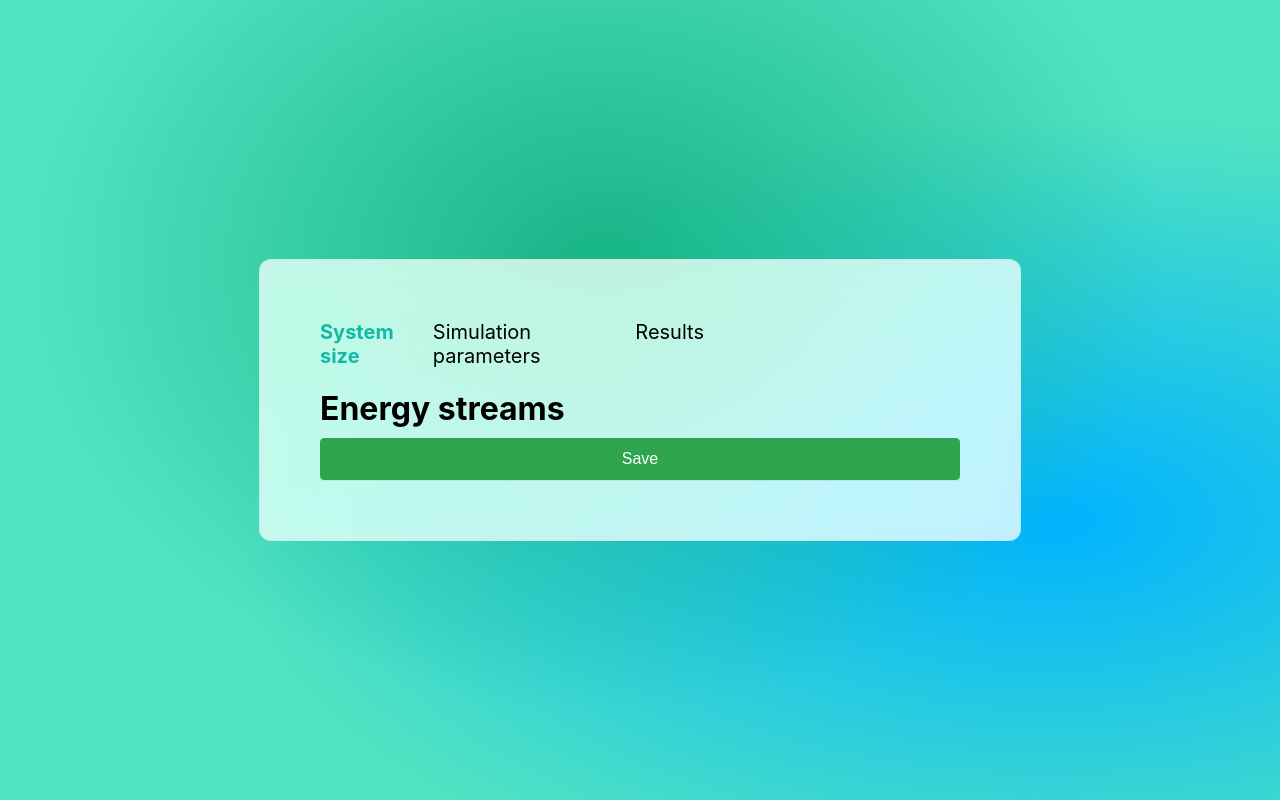
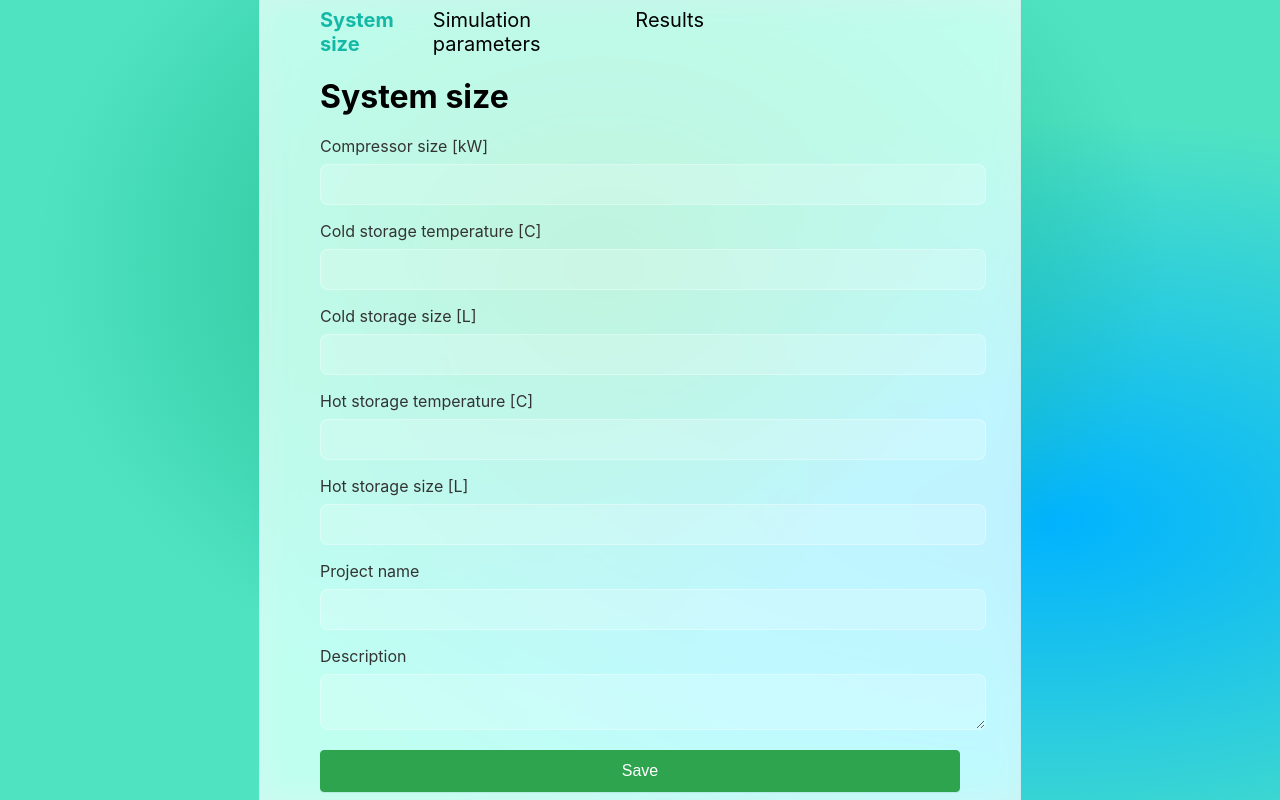
Before and after one commit to peterahcin/oasix-client, a React (Create React App) app: page /system-size in a window 1280 px wide. Built offline with nearby package versions, Linux system fonts and the light colour scheme; no server answers.

Commit message:
mock input form

```diff
--- /dev/null
+++ b/src/menus/SystemSize.module.scss
@@ -0,0 +1,155 @@
+@import "../styles/colors.scss";
+@import "../styles/screens.scss";
+
+.navbar {
+  display: flex;
+  flex-direction: row;
+  margin: 0px;
+  justify-content: space-between;
+  width: 60%;
+  @media screen and (max-width: $large) {
+    width: 100%;
+  }
+  .link {
+    margin: 0;
+    font-weight: normal;
+    font-size: 20px;
+    transition: 0.4s;
+    &:hover {
+      font-weight: bolder;
+      transition: 0.4s;
+    }
+    &:active {
+      color: $teal;
+      font-weight: bolder;
+    }
+  }
+}
+
+.chart-container {
+  width: 100%;
+  height: 100%;
+}
+
+.results {
+  display: flex;
+  justify-content: center;
+  align-items: center;
+  background-color: #50E3C2;
+  background-image:
+      radial-gradient(at 47% 33%, hsl(162.00, 77%, 40%) 0, transparent 59%),
+      radial-gradient(at 82% 65%, hsl(198.00, 100%, 50%) 0, transparent 55%);
+  height: 100%;
+  width: 100%;
+  position: fixed;
+}
+
+.results-container {
+  width: 50%;
+  max-width: 800px;
+  min-width: 360px;
+  padding: 60px;
+  backdrop-filter: blur(16px) saturate(180%);
+  -webkit-backdrop-filter: blur(16px) saturate(180%);
+  background-color: rgba(255, 255, 255, 0.75);
+  border-radius: 12px;
+  border: 1px solid rgba(209, 213, 219, 0.3);
+  // display: flex;
+  // justify-content: center;
+  // flex-direction: column;
+  @media screen and (max-width: $small) {
+    padding: 60px;
+  }
+}
+
+.header {
+  width: 100%;
+  align-self: center;
+  // background-color: white;
+}
+
+.chart {
+  width: 100%;
+  // background-color: white;
+  align-self: center;
+  height: 420px;
+  @media screen and (max-width: $large) {
+    height: 330px;
+  }
+
+  @media screen and (max-width: $small) {
+    height: 240px;
+  }
+}
+
+
+.btn {
+  border: 1px solid transparent;
+  border-top-color: transparent;
+  border-right-color: transparent;
+  border-bottom-color: transparent;
+  border-left-color: transparent;
+  border-radius: 4px;
+  cursor: pointer;
+  display: inline-block;
+  font-size: 1rem;
+  font-weight: 500;
+  line-height: 1.5rem;
+  padding: .5rem 1rem;
+  text-align: center;
+  -webkit-user-select: none;
+  user-select: none;
+  vertical-align: middle;
+}
+
+.btn-primary {
+  @extend .btn;
+  background-color: #2ea44f;
+  background-image: var(--bs-gradient);
+  border-color: #2ea44f;
+  box-shadow: 0 1px 1px rgba(18,21,26,.075);
+  color: #fff;
+  width: 100%;
+}
+
+
+.container {
+    background: rgba(255, 255, 255, 0.1);
+    border-radius: 16px;
+    padding: 32px;
+    box-shadow: 0 4px 30px rgba(0, 0, 0, 0.1);
+    backdrop-filter: blur(10px);
+    -webkit-backdrop-filter: blur(10px);
+    border: 1px solid rgba(255, 255, 255, 0.3);
+    width: 400px;
+}
+
+h2 {
+    text-align: center;
+    margin-bottom: 24px;
+    color: #333;
+}
+
+.input-group {
+    margin-bottom: 16px;
+}
+
+label {
+    display: block;
+    margin-bottom: 8px;
+    color: #333;
+}
+
+input, textarea {
+    width: 100%;
+    padding: 12px;
+    border-radius: 8px;
+    border: 1px solid rgba(255, 255, 255, 0.3);
+    background: rgba(255, 255, 255, 0.2);
+    color: #333;
+    outline: none;
+}
+
+input:focus, textarea:focus {
+    border-color: rgba(255, 255, 255, 0.5);
+}
--- a/src/menus/SystemSize.tsx
+++ b/src/menus/SystemSize.tsx
@@ -1,6 +1,6 @@
 
 import { useEffect, useState } from "react";
-import styles from "./Results.module.scss";
+import styles from "./SystemSize.module.scss";
 
 const SERVER = process.env.REACT_APP_BASE_URL;
 
@@ -22,7 +22,42 @@
             <p className={styles["link"]}>Simulation parameters</p>
             <p className={styles["link"]}>Results</p>
           </div>
-            <h1 style={{ marginBottom: 10 }}>Energy streams</h1>
+            <h1 style={{ marginBottom: 20 }}>System size</h1>
+            {/* <div className={styles["container"]}> */}
+              {/* <h2>System size</h2> */}
+              <form id="glassForm">
+                <div className={styles["input-group"]}>
+                    <label >Compressor size [kW]</label>
+                    <input type="text" id="name" name="name" required/>
+                </div>
+                <div className={styles["input-group"]}>
+                    <label >Cold storage temperature [C]</label>
+                    <input type="email" id="email" name="email" required/>
+                </div>
+                <div className={styles["input-group"]}>
+                    <label >Cold storage size [L]</label>
+                    <input type="email" id="email" name="email" required/>
+                </div>
+                <div className={styles["input-group"]}>
+                    <label >Hot storage temperature [C]</label>
+                    <input type="email" id="email" name="email" required/>
+                </div>
+                <div className={styles["input-group"]}>
+                    <label >Hot storage size [L]</label>
+                    <input type="email" id="email" name="email" required/>
+                </div>
+                <div className={styles["input-group"]}>
+                    <label >Project name</label>
+                    <input type="email" id="email" name="email" required/>
+                </div>
+                <div className={styles["input-group"]}>
+                    <label >Description</label>
+                    <textarea id="message" name="message" required></textarea>
+                </div>
+                {/* <button type="submit">Submit</button> */}
+              </form>
+            {/* </div> */}
+
             <div className="d-grid">
                 <button className={styles["btn-primary"]} type="button">Save</button>
             </div>
```
